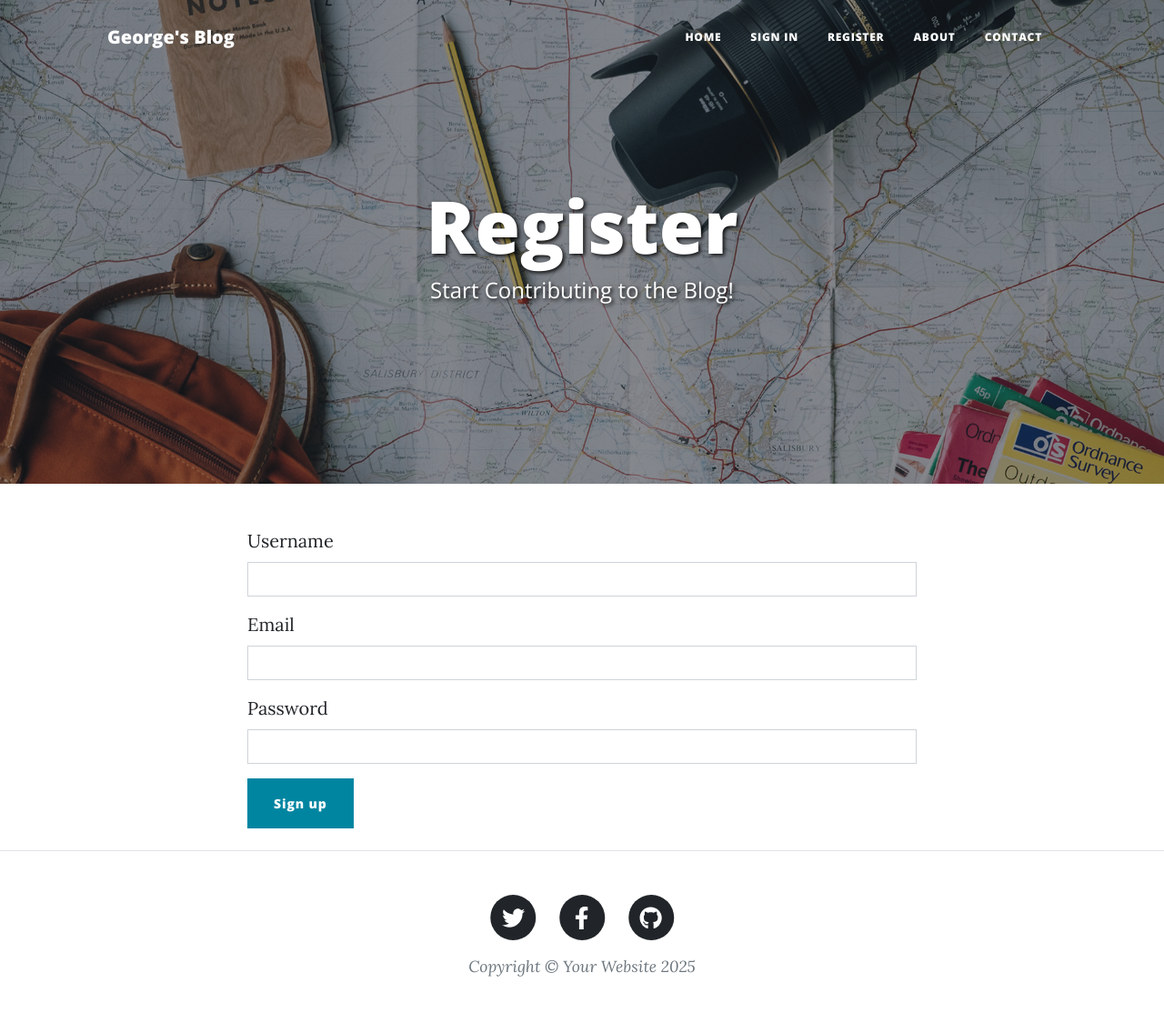
After one commit to pipos4k/Blog-Flask-App, a Flask app: page /register in a window 1280 px wide. The commit adds this page. Shown: the whole page at 91% size. Run offline with Flask 3, Linux system fonts and the light colour scheme; some libraries are stand-ins or nearby versions.

Commit message:
Add login and register pages, Add users. with register and login.

```diff
--- a/forms.py
+++ b/forms.py
@@ -3,8 +3,24 @@ from wtforms import StringField, SubmitField, PasswordField
 from wtforms.validators import DataRequired, URL
 from flask_ckeditor import CKEditorField
 
+# Create form to register new users
 class RegisterForm(FlaskForm):
+    username = StringField("Username", validators=[DataRequired()])
     email = StringField("Email", validators=[DataRequired()])
     password = PasswordField("Password", validators=[DataRequired()])
-    username = StringField("Username", validators=[DataRequired()])
     submit = SubmitField("Sign up")
+
+# Form for login
+class Login(FlaskForm):
+    username= StringField("Username", validators=[DataRequired()])
+    password= PasswordField("Password", validators=[DataRequired()])
+    submit= SubmitField("Login In")
+
+# WTForm for creating a post
+class CreatePostForm(FlaskForm):
+    title = StringField("Blog Post Title", validators=[DataRequired()])
+    subtitle = StringField("Subtitle", validators=[DataRequired()])
+    author = StringField("Author", validators=[DataRequired()])
+    img_url = StringField("Blog Image URL", validators=[DataRequired(), URL()])
+    body = CKEditorField("Blog Content", validators=[DataRequired()])
+    submit = SubmitField("Submit Post")
--- a/main.py
+++ b/main.py
@@ -1,13 +1,11 @@
-from flask import Flask, render_template, redirect, url_for
-from flask_wtf import FlaskForm
+from flask import Flask, render_template, redirect, url_for, flash
 from flask_sqlalchemy import SQLAlchemy
 from flask_bootstrap import Bootstrap5
-from flask_ckeditor import CKEditor, CKEditorField
+from flask_ckeditor import CKEditor
 from datetime import date
 from sqlalchemy.orm import DeclarativeBase, Mapped, mapped_column
 from sqlalchemy import Integer, String, Text
-from wtforms import StringField, SubmitField
-from wtforms.validators import DataRequired, URL
+
 
 # Create Flask app
 app = Flask(__name__)
@@ -19,7 +17,7 @@ app.config['CKEDITOR_CDN'] = None
 Bootstrap5(app)
 ckeditor = CKEditor(app=app)
 
-# * Create database
+# * Create database for posts
 class Base(DeclarativeBase):
     pass
 app.config["SQLALCHEMY_DATABASE_URI"] = "sqlite:///posts.db"
@@ -37,27 +35,26 @@ class Posts(db.Model):
     body: Mapped[str] = mapped_column(Text, nullable=False)
     author: Mapped[str] = mapped_column(String(250), nullable=True)
     img_url: Mapped[str] = mapped_column(String(250), nullable=False)
-
-# Create a WTForm
-class CreatePostForm(FlaskForm):
-    title = StringField("Blog Post Title", validators=[DataRequired()])
-    subtitle = StringField("Subtitle", validators=[DataRequired()])
-    author = StringField("Author", validators=[DataRequired()])
-    img_url = StringField("Blog Image URL", validators=[DataRequired(), URL()])
-    body = CKEditorField("Blog Content", validators=[DataRequired()])
-    submit = SubmitField("Submit Post")
 # * end of db
 
 # * Create USER
-from forms import RegisterForm
-class User(db.Model): # UserMixin
+from forms import RegisterForm, Login
+from flask_login import UserMixin, LoginManager, login_user
+class User(UserMixin, db.Model):
     __tablename__ = "users"
     id: Mapped[int] = mapped_column(Integer, primary_key=True)
     username: Mapped[str] = mapped_column(String(100), unique=True, nullable=False)
-    email: Mapped[str] = mapped_column(String(100), unique=True, nullable=False)
+    email: Mapped[str] = mapped_column(String(100), nullable=False)
     password: Mapped[str] = mapped_column(String(100), nullable=False)
-    pass
 
+# Set up Login
+login_manager = LoginManager()
+login_manager.init_app(app=app) # Connect with app
+
+# Load user by ID
+@login_manager.user_loader
+def load_user(user_id):
+    return db.get_or_404(User, user_id) # Call out user or return 404
 # * end of create user
 
 # Define the route
@@ -68,6 +65,7 @@ def home_page():
     posts = result.scalars().all()
     return render_template("index.html", all_posts=posts)
 
+# * Handle POSTS, GET, DELETE, EDIT
 #Define a page for individual post by ID
 @app.route("/post/<int:index>")
 def show_post(index):
@@ -75,6 +73,7 @@ def show_post(index):
     return render_template("post.html", post=result)
 
 # Create a new post page
+from forms import CreatePostForm
 @app.route("/new-post", methods=["GET", "POST"])
 def add_post():
     form = CreatePostForm()
@@ -121,6 +120,57 @@ def delete_post(index):
     db.session.delete(result)
     db.session.commit()
     return redirect(url_for("home_page"))
+# * end of handle posts
+
+# * Handle users
+from werkzeug.security import generate_password_hash, check_password_hash
+@app.route("/register", methods=["GET", "POST"])
+def register():
+    form = RegisterForm()
+    if form.validate_on_submit():
+        # Check the username if already exists
+        result= db.session.execute(db.select(User).where(User.email == form.email.data))
+        user= result.scalar()
+        if user:
+            # User already exists
+            flash("Username already exists, try to login")
+            return redirect(url_for("login"))
+
+        hash_and_salted_password = generate_password_hash(
+            form.password.data,
+            method="scrypt",
+            salt_length=8
+        )
+        new_user = User(
+            username= form.username.data,
+            email= form.email.data,
+            password= hash_and_salted_password
+        )
+        db.session.add(new_user)
+        db.session.commit()
+
+        # Authenticate the user with FlaskLogik
+        login(new_user)
+        return redirect(url_for("home_page"))
+    return render_template("register.html", form=form)
+
+
+@app.route("/login", methods=["GET", "POST"])
+def login():
+    form = Login()
+    if form.validate_on_submit():
+        username= form.username.data
+        password= form.password.data
+        result= db.session.execute(db.select(User).where(User.username == username))
+        user= result.scalar() # Username is unique so will have one result only.
+
+        if user and check_password_hash(user.password, password):
+            login_user(user)
+            return redirect(url_for("home_page"))
+        else:
+            print("ERROR")
+    return render_template("login.html", form=form)
+# * end of handle users
 
 # Define the about page
 @app.route("/about")
--- a/templates/header.html
+++ b/templates/header.html
@@ -27,6 +27,8 @@
             <div class="collapse navbar-collapse" id="navbarResponsive">
                 <ul class="navbar-nav ms-auto py-4 py-lg-0">
                     <li class="nav-item"><a class="nav-link px-lg-3 py-3 py-lg-4" href="{{ url_for('home_page') }}">Home</a></li>
+                    <li class="nav-item"><a class="nav-link px-lg-3 py-3 py-lg-4" href="{{ url_for ('login') }}">Sign In</a></li>
+                    <li class="nav-item"><a class="nav-link px-lg-3 py-3 py-lg-4" href="{{ url_for ('register') }}">Register</a></li>
                     <li class="nav-item"><a class="nav-link px-lg-3 py-3 py-lg-4" href="{{ url_for ('about_page') }}">About</a></li>
                     <li class="nav-item"><a class="nav-link px-lg-3 py-3 py-lg-4" href="{{ url_for ('contact_page') }}">Contact</a></li>
                 </ul>
--- /dev/null
+++ b/templates/register.html
@@ -0,0 +1,33 @@
+{% from "bootstrap5/form.html" import render_form %}
+{% block content %}
+{% include "header.html" %}
+
+<!-- Page Header -->
+<header
+  class="masthead"
+  style="background-image: url('../static/assets/img/about-bg.jpg')"
+>
+  <div class="container position-relative px-4 px-lg-5">
+    <div class="row gx-4 gx-lg-5 justify-content-center">
+      <div class="col-md-10 col-lg-8 col-xl-7">
+        <div class="page-heading">
+          <h1>Register</h1>
+          <span class="subheading">Start Contributing to the Blog!</span>
+        </div>
+      </div>
+    </div>
+  </div>
+</header>
+
+<main class="mb-4">
+  <div class="container">
+    <div class="row">
+      <div class="col-lg-8 col-md-10 mx-auto">
+      <!--Rendering the registration form here-->
+      {{render_form(form, novalidate=True, button_map={"submit": "primary"}) }}
+      </div>
+    </div>
+  </div>
+</main>
+
+{% include "footer.html" %} {% endblock %}
```
Also changed, not shown: templates/login.html (added, +42 -0 lines).
